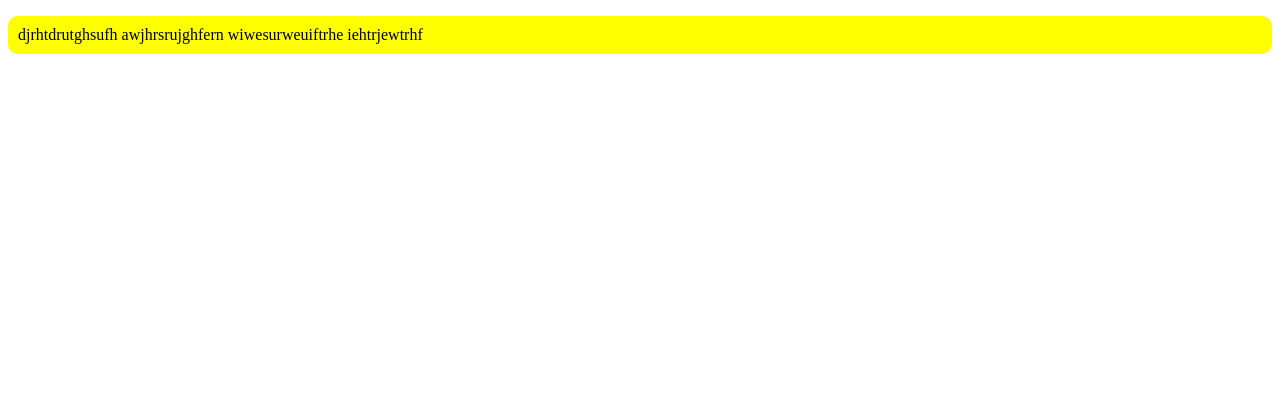
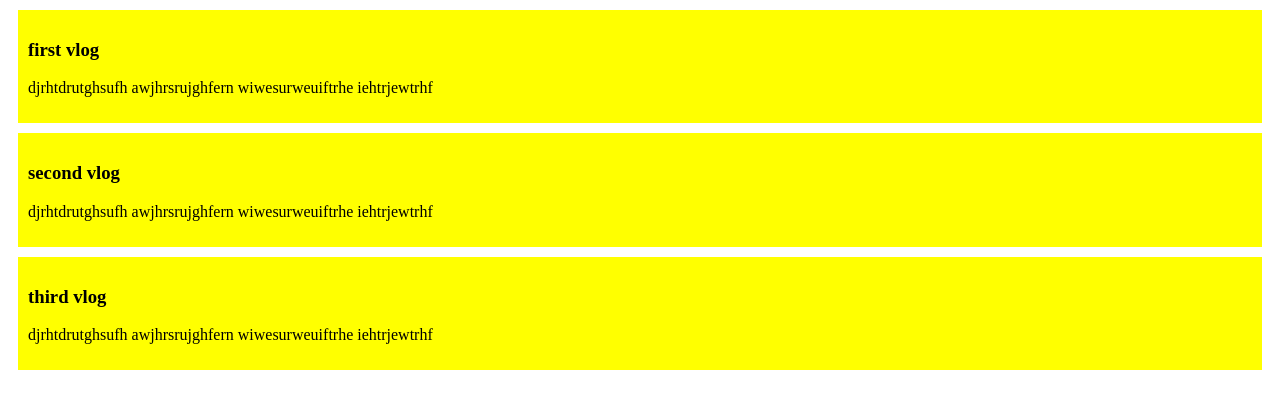
Before and after one commit to Habib1525/my-simple-website, a plain HTML site: page index.html in a window 1280 px wide. Drawn offline with Linux system fonts and the light colour scheme.

Commit message:
second css added

```diff
--- a/index.html
+++ b/index.html
@@ -7,7 +7,22 @@
   <link rel="stylesheet" href="styles/dfhju.css">
 </head>
 <body>
-  <p>djrhtdrutghsufh awjhrsrujghfern wiwesurweuiftrhe iehtrjewtrhf</p>
+  <Div>
+    <h3>first vlog</h3>
+    <p>djrhtdrutghsufh awjhrsrujghfern wiwesurweuiftrhe iehtrjewtrhf</p>
+
+  </Div>
+  <Div>
+    <h3>second vlog</h3>
+    <p>djrhtdrutghsufh awjhrsrujghfern wiwesurweuiftrhe iehtrjewtrhf</p>
+
+  </Div>
+  <Div>
+    <h3>third vlog</h3>
+    <p>djrhtdrutghsufh awjhrsrujghfern wiwesurweuiftrhe iehtrjewtrhf</p>
+
+  </Div>
+
 
 </body>
 </html>
--- a/styles/dfhju.css
+++ b/styles/dfhju.css
@@ -1,6 +1,7 @@
-p{
+div{
   background-color: yellow;
   padding: 10px;
-  border-radius: 10px;
-  border-color: red;
+  margin: 10px;
+
+
 }
```
